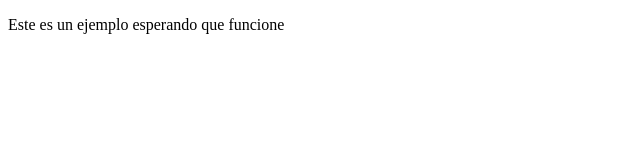
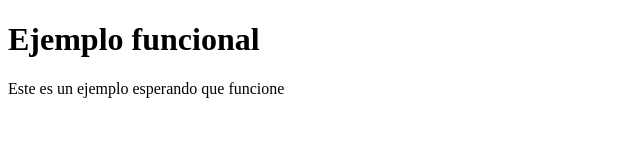
Before and after one commit to samgarciav/ejemplo, a plain HTML site: page index.html in a window 1280 px wide. Shown: the whole page, without its empty margins (0-640 px from the left). Drawn offline with Linux system fonts and the light colour scheme.

Commit message:
Created an H!

```diff
--- a/index.html
+++ b/index.html
@@ -6,6 +6,7 @@
   <title>Document</title>
 </head>
 <body>
+  <h1>Ejemplo funcional</h1>
   <p>Este es un ejemplo esperando que funcione
 
   </p>
```
